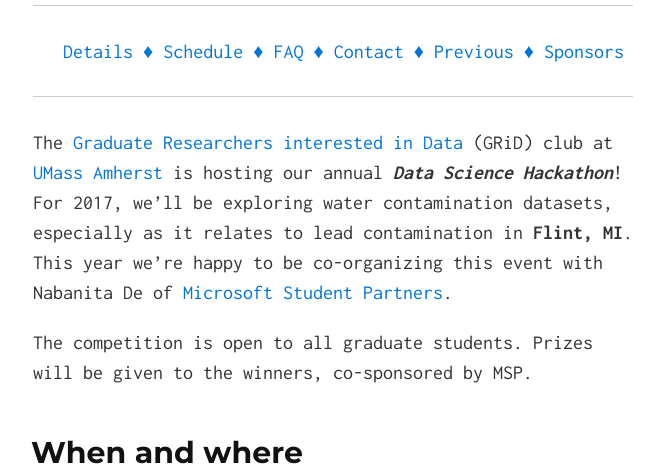
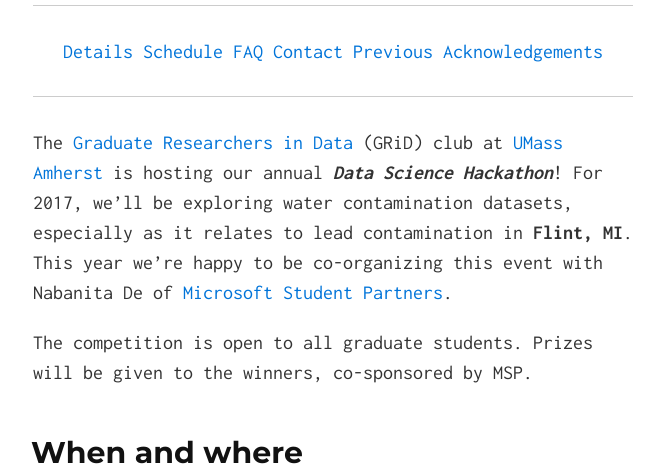
Before and after one commit to gridclub/Hack2O, a Jekyll site: the page built from index.md, in a window 1280 px wide and 900 px high, cut to the strip 424-900 px from the top of the window. Shown: the whole strip, without its empty margins (307-971 px from the left). Built offline with Jekyll 4.4.1, drawn with Linux system fonts in a browser that asks for light colours; nearby versions of some CDN libraries.

Commit message:
rollback

```diff
--- a/index.md
+++ b/index.md
@@ -9,12 +9,12 @@
 <hr>
 <div>
 <ul id="menu">
-  <li><a href="#dataset">Details &diams; </a></li>
-  <li><a href="#programme">Schedule &diams; </a></li>
-  <li><a href="#faq">FAQ &diams; </a></li>
-  <li><a href="#contact">Contact &diams; </a></li>
-  <li><a href="#prevhack">Previous &diams; </a></li>
-  <li><a href="#ack">Sponsors</a></li>
+  <li><a href="#dataset">Details</a></li>
+  <li><a href="#programme">Schedule</a></li>
+  <li><a href="#faq">FAQ</a></li>
+  <li><a href="#contact">Contact</a></li>
+  <li><a href="#prevhack">Previous</a></li>
+  <li><a href="#ack">Acknowledgements</a></li>
 </ul>
 </div>
 <hr>
@@ -22,7 +22,7 @@
 
 
 
-The [Graduate Researchers interested in Data](http://www.gridclub.io) (GRiD) club at [UMass Amherst](http://www.umass.edu) is hosting our annual ***Data Science Hackathon***! For 2017, we’ll be exploring water contamination datasets, especially as it relates to lead contamination in **Flint, MI**. This year we’re happy to be co-organizing this event with Nabanita De of [Microsoft Student Partners](https://www.facebook.com/groups/198842233863002/).
+The [Graduate Researchers in Data](http://www.gridclub.io) (GRiD) club at [UMass Amherst](http://www.umass.edu) is hosting our annual ***Data Science Hackathon***! For 2017, we’ll be exploring water contamination datasets, especially as it relates to lead contamination in **Flint, MI**. This year we’re happy to be co-organizing this event with Nabanita De of [Microsoft Student Partners](https://www.facebook.com/groups/198842233863002/).
 
 The competition is open to all graduate students. Prizes will be given to the winners, co-sponsored by MSP.
 
```
